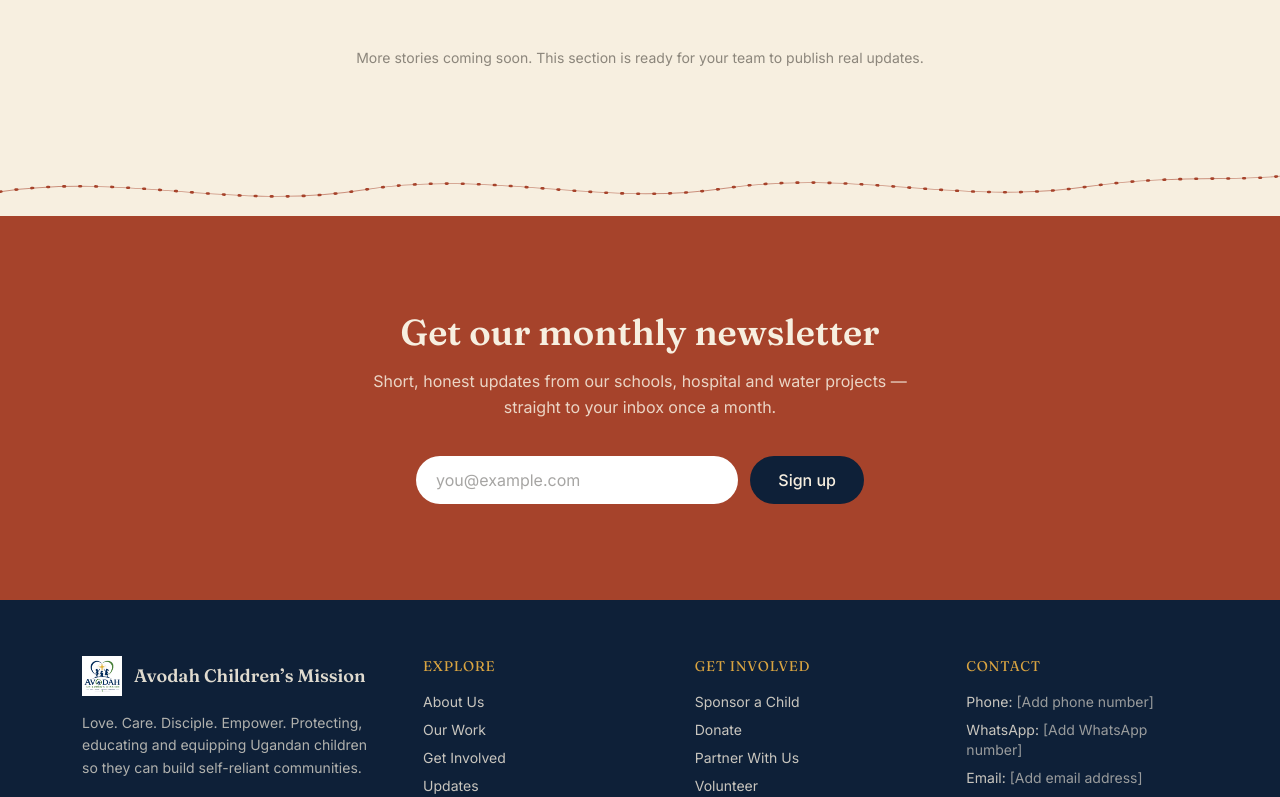
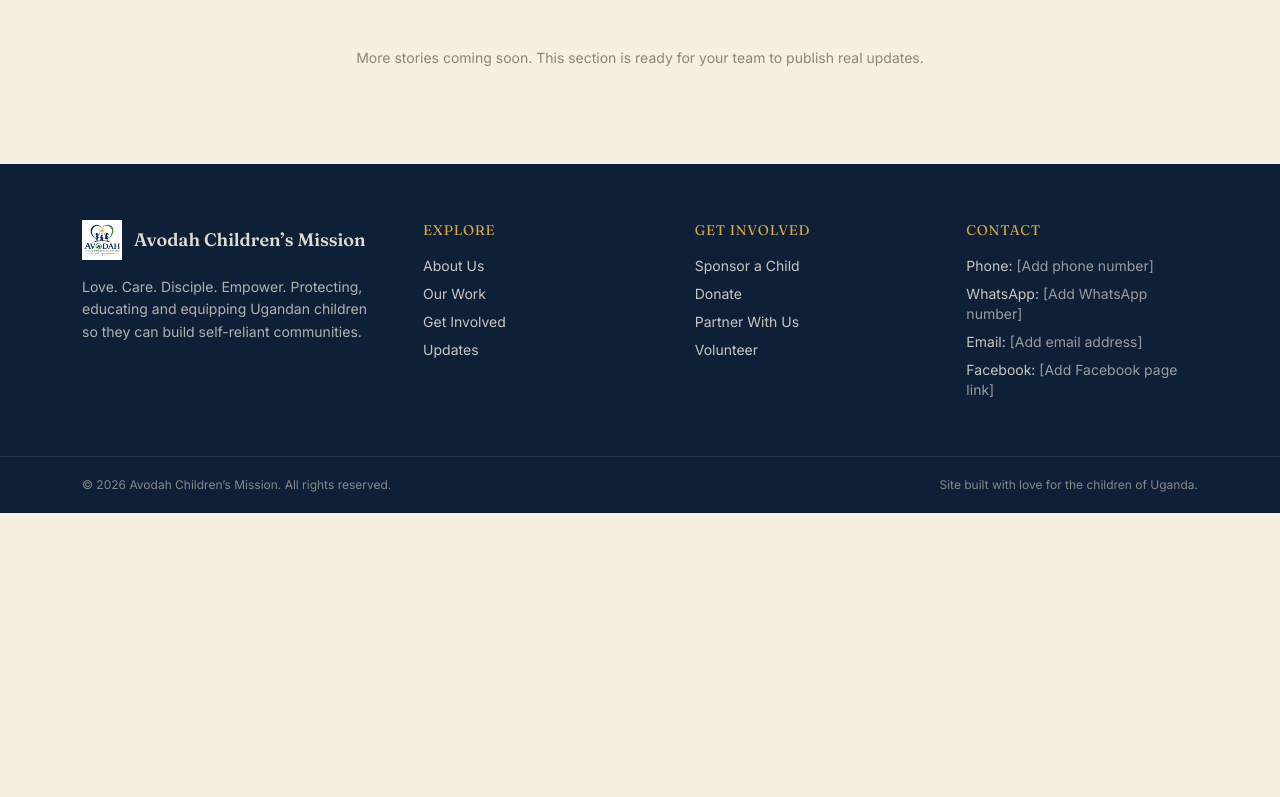
Before and after one commit to hugh-yoon/Avodah, a Next.js app: page /updates in a window 1280 px wide. Shown: the part 894-1691 px from the top of the page. After the commit the page ends 1407 px from the top, so only its background shows below. Built offline with nearby package versions, Linux system fonts and the light colour scheme.

Commit message:
contact info update

```diff
--- a/app/contact/page.js
+++ b/app/contact/page.js
@@ -6,10 +6,10 @@ export const metadata = {
 };
 
 const channels = [
-  { label: 'Phone', value: '[Add phone number]' },
-  { label: 'WhatsApp', value: '[Add WhatsApp number]' },
-  { label: 'Email', value: '[Add email address]' },
-  { label: 'Facebook', value: '[Add Facebook page link]' },
+  { label: 'Phone', value: '+256393217945' },
+  { label: 'WhatsApp', value: '0772066789' },
+  { label: 'Email', value: 'avodahcm@outlook.com' },
+  { label: 'Facebook', value: 'https://www.facebook.com/people/Avodah-Childrens-Mission/61591418400796/#' },
 ];
 
 export default function ContactPage() {
--- a/app/updates/page.js
+++ b/app/updates/page.js
@@ -1,14 +1,11 @@
-'use client';
-
 import Image from 'next/image';
-import { useState } from 'react';
 import PathDivider from '@/components/PathDivider';
 
 const posts = [
   {
     title: 'A new term begins at our schools',
     excerpt:
-      'Placeholder post \u2014 replace with a short update once your first newsletter or blog entry is ready.',
+      'Placeholder post \u2014 replace with a short update once your first blog entry is ready.',
     image: '/images/classroom-benches.jpg',
   },
   {
@@ -26,15 +23,6 @@ const posts = [
 ];
 
 export default function UpdatesPage() {
-  const [email, setEmail] = useState('');
-  const [submitted, setSubmitted] = useState(false);
-
-  function handleSubmit(e) {
-    e.preventDefault();
-    // Placeholder: wire this up to your email provider (Mailchimp, Buttondown, etc.)
-    setSubmitted(true);
-  }
-
   return (
     <>
       <section className="bg-navy text-sand">
@@ -67,42 +55,6 @@ export default function UpdatesPage() {
         </div>
       </section>
 
-      <PathDivider tone="clay" />
-
-      <section className="bg-clay text-sand">
-        <div className="max-w-content mx-auto px-5 md:px-8 py-20 md:py-24 text-center">
-          <h2 className="font-display text-3xl md:text-4xl font-semibold mb-4">
-            Get our monthly newsletter
-          </h2>
-          <p className="text-sand/85 max-w-xl mx-auto mb-9 leading-relaxed">
-            Short, honest updates from our schools, hospital and water projects &mdash; straight
-            to your inbox once a month.
-          </p>
-
-          {submitted ? (
-            <p className="font-medium">Thanks &mdash; you&rsquo;re on the list. (Placeholder confirmation \u2014 connect a real email provider to send confirmations.)</p>
-          ) : (
-            <form onSubmit={handleSubmit} className="max-w-md mx-auto flex flex-col sm:flex-row gap-3">
-              <label htmlFor="newsletter-email" className="sr-only">Email address</label>
-              <input
-                id="newsletter-email"
-                type="email"
-                required
-                value={email}
-                onChange={(e) => setEmail(e.target.value)}
-                placeholder="you@example.com"
-                className="flex-1 rounded-full px-5 py-3 text-ink placeholder:text-ink/40 outline-none"
-              />
-              <button
-                type="submit"
-                className="bg-navy-deep hover:bg-navy transition-colors px-7 py-3 rounded-full font-medium"
-              >
-                Sign up
-              </button>
-            </form>
-          )}
-        </div>
-      </section>
     </>
   );
 }
```
Also changed, not shown: 1 other file (tests, documents, lock files or other folders).
